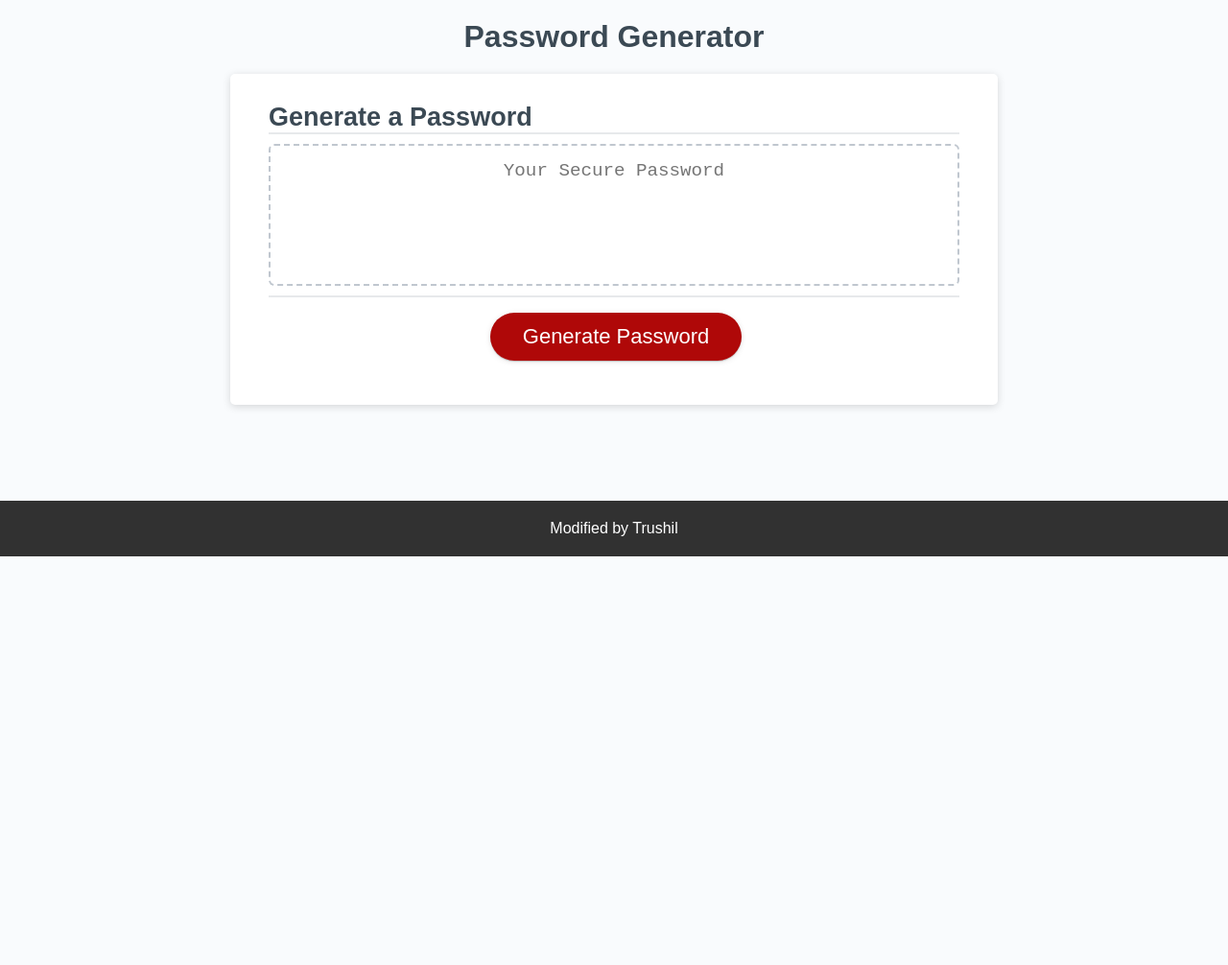
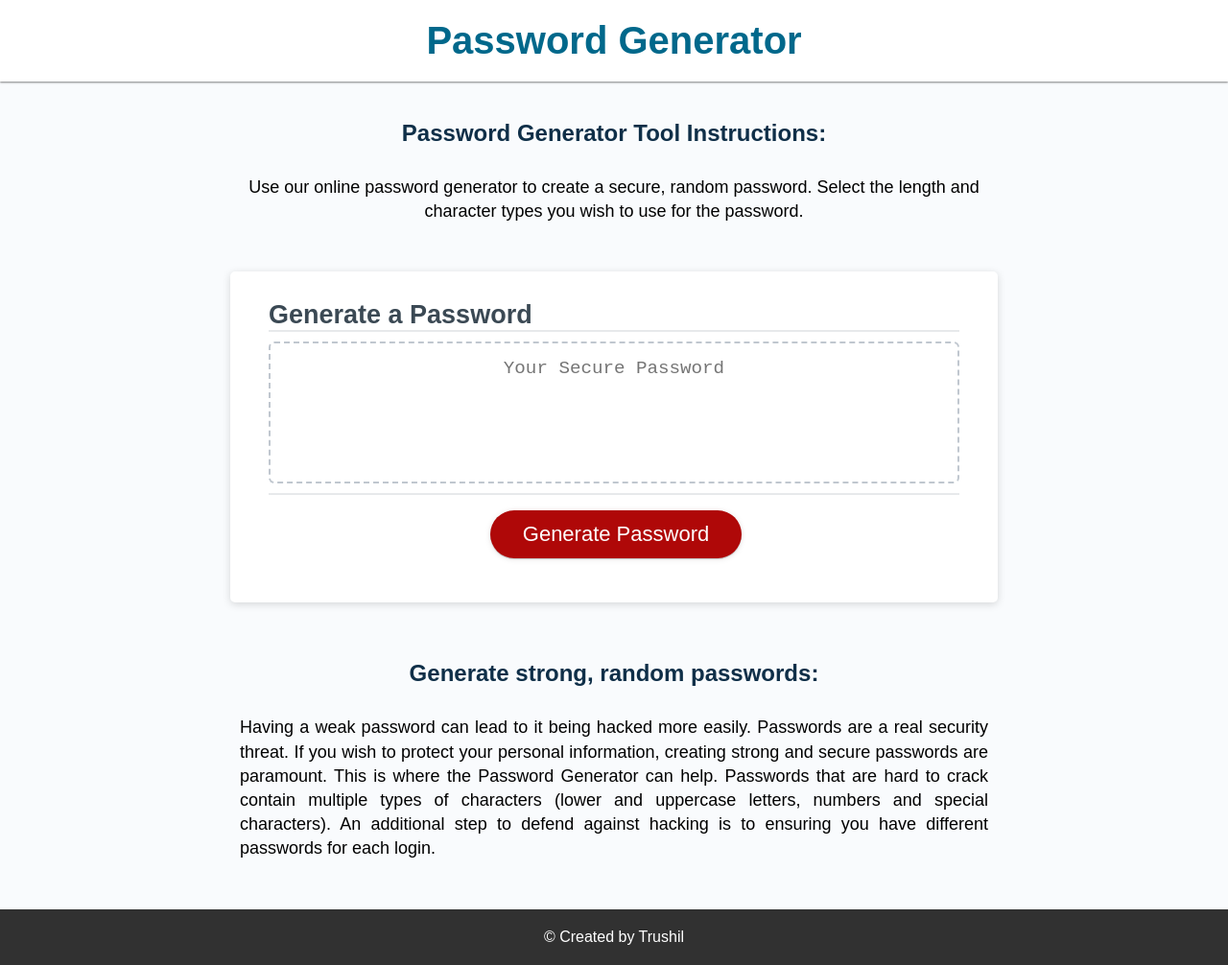
Before and after one commit to TrushilBudhia/Password-Generator, a plain HTML site: page index.html in a window 1280 px wide. Shown: the whole page at 96% size. Before the commit the page ends 800 px from the top, so only its background shows below. Drawn offline with Linux system fonts and the light colour scheme.

Commit message:
Updated the index.html, style.css and the script.js files

```diff
--- a/assets/css/style.css
+++ b/assets/css/style.css
@@ -20,24 +20,27 @@ body,
 }
 
 body {
+  background-color: #f9fbfd;
   font-family: sans-serif;
-  background-color: #f9fbfd;
+
 }
 
 /* Wrapper styling */
 /* Why is this required? */
 .wrapper {
-  padding-top: 30px;
   padding-left: 20px;
   padding-right: 20px;
+  padding-top: 30px;
 }
 
 /* Header section styling */
 header {
+  color: hsl(206, 17%, 28%);
+  padding: 20px;
   text-align: center;
-  padding: 20px;
+
   /* padding-top: 0px; - delete */
-  color: hsl(206, 17%, 28%);
+
 }
 
 /* Main section styling */
@@ -55,11 +58,11 @@ main {
 
 /* Can't a border-top be used instead? */
 .card-header::after {
+  background: #e7e9eb;
   content: " ";
   display: block;
+  height: 2px;
   width: 100%;
-  background: #e7e9eb;
-  height: 2px;
 }
 
 /* Is this required? */
@@ -73,23 +76,23 @@ main {
 
 /* Can't a border-top be used instead? */
 .card-footer::before {
+  background: #e7e9eb;
   content: " ";
   display: block;
+  height: 2px;
   width: 100%;
-  background: #e7e9eb;
-  height: 2px;
 }
 
 /* What is this for? */
 .card-footer::after {
+  clear: both;
   content: " ";
   display: block;
-  clear: both;
 }
 
 .btn {
+  background-color: hsl(360, 91%, 36%);
   border: none;
-  background-color: hsl(360, 91%, 36%);
   border-radius: 25px;
   box-shadow:  0px 1px 6px 0px rgba(0, 0, 0, 0.1), 0px 1px 1px 0px rgba(0, 0, 0, 0.2);
   color: hsl(0, 0%, 100%);
@@ -122,21 +125,20 @@ button {
   -webkit-appearance: none;
   -moz-appearance: none;
   appearance: none;
-  border: none;
+  border: 2px dashed #c0c7cf;
+  border-radius: 6px;
   display: block;
-  width: 100%;
+  font-size: 1.2rem;
+  margin-top: 10px;
+  margin-bottom: 10px;
+  overflow: hidden;
   padding-top: 15px;
   padding-left: 15px;
   padding-right: 15px;
   padding-bottom: 85px;
-  font-size: 1.2rem;
+  resize: none;
   text-align: center;
-  margin-top: 10px;
-  margin-bottom: 10px;
-  border: 2px dashed #c0c7cf;
-  border-radius: 6px;
-  resize: none;
-  overflow: hidden;
+  width: 100%;
 }
 /*
 footer {
--- a/index.html
+++ b/index.html
@@ -5,6 +5,7 @@
     <meta name="viewport" content="width=device-width, initial-scale=1.0" />
     <meta http-equiv="X-UA-Compatible" content="ie=edge" />
     <title>Password Generator</title>
+    <!-- Inside a subdirectory called css, which is in a subdirectory called assets, inside the current directory -->
     <link rel="stylesheet" href="./assets/css/style.css" />
   </head>
   <body>
@@ -32,11 +33,6 @@
         </article>
       </main>
       <!-- END MAIN CARD SECTION -->
-      <!-- START FOOTER SECTION -->
-      <footer>
-        <p>Modified by Trushil</p>
-      </footer>
-      <!-- END FOOTER SECTION -->
     </div>
     <script src="script.js"></script>
   </body>
--- a/script.js
+++ b/script.js
@@ -9,8 +9,7 @@ var specialChar;
 var generateBtn = document.querySelector("#generate");
 
 // Write the generated password to the #password id
-// With the returned passwordSet value, it assigns it to the variable password
-// The value of password is then assigned to passwordText which is selecting the #password id
+// With the returned passwordValue value, it assigns it to the variable password. The value of password is then assigned to passwordText which is selecting the #password id
 function writePassword() {
   var password = generatePassword();
   var passwordText = document.querySelector("#password");
@@ -21,69 +20,61 @@ function writePassword() {
 // Creating a function object to generate the randomized password with the specified criteria from the user
 var generatePassword = function() {
   // Prompting the user to enter the password length
-  var passwordLength = prompt("Enter the length of the password (between 8-128 characters):");
+  var passwordLength = parseInt(prompt("Enter the length of the password (between 8-128 characters):"));
 
   // Declaring the variable and setting the values to blank
   var lowercaseValue = "";
   var uppercaseValue = "";
   var numberValue = "";
   var specialValue = "";
-  var passwordSet = "";
+  var passwordValue = "";
 
   // Using an if statement to analyse the users length input
   // Whether the user selects cancel, inputs the correct length value or does not input a valid value, a different result will return
-  if(!passwordLength) {
+  if (!passwordLength) {
     return;
-  } else if(passwordLength >= 8 && passwordLength <= 128 ) {
+  } else if (passwordLength >= 8 && passwordLength <= 128 ) {
     // passwordCriteria() function is invoked and the confirm messages are prompted
     passwordCriteria();
 
     // A message that displays when none of the password character type criteria is selected
     // Invokes the function passwordCriteria() again to reconfirm with the user what character types they wish to select
-    while(!lowercaseChar && !uppercaseChar && !numberChar && !specialChar) {
+    while (!lowercaseChar && !uppercaseChar && !numberChar && !specialChar) {
       alert("You must select at least one character type");
       passwordCriteria();
     }
 
     // Using if statements to check whether the specific character type is selected and changes the value of the relevant variable if they are
-    if(lowercaseChar) {
+    if (lowercaseChar) {
       lowercaseValue = "abcdefghijklmnopqrstuvwxz";
-      console.log(lowercaseValue);
     }
-
-    if(uppercaseChar) {
+    if (uppercaseChar) {
       uppercaseValue = "ABCDEFGHIJKLMNOPQRSTUVWXZ";
-      console.log(uppercaseValue);
     }
-
-    if(numberChar) {
+    if (numberChar) {
       numberValue = "0123456789";
-      console.log(numberValue);
     }
-
-    if(specialChar) {
+    if (specialChar) {
       specialValue = " !\"#$%&'().@_*+,-/:;<=>?[\\]^`{|}~";
-      console.log(specialValue);
     }
 
     // Declaring the characters variable and assigning it a value of the relevant characters used across the different character types chosen by the user
     var characters = lowercaseValue + uppercaseValue + numberValue + specialValue;
-    console.log(characters);
 
-    // Using a for loop and Math random code to randomize the password which is assigned to the passwordSet variable
+    // Using a for loop and Math random code to randomize the password which is then assigned to the passwordValue variable
     for(var i = 0; i < passwordLength; i++) {
-      passwordSet += characters.charAt(Math.floor(Math.random() * characters.length));
+      passwordValue += characters.charAt(Math.floor(Math.random() * characters.length));
     }
 
-    // Returns the passwordSet variable with the updated value
-    return passwordSet;
+    // Returns the passwordValue variable with the updated value
+    return passwordValue;
   } else {
     alert("Password length does not meet the criteria (between 8-128 characters). Try again");
     generatePassword();
   }
 }
 
-// Creating a function object that prompts confirm messages for the different character types desires for the password
+// Creating a function object that prompts confirm messages for the different character types desired for the password
 var passwordCriteria = function() {
   lowercaseChar = confirm("Do you want lowercase letters in your password?");
   uppercaseChar = confirm("Do you want uppercase letters in your password?");
@@ -91,18 +82,72 @@ var passwordCriteria = function() {
   specialChar = confirm("Do you want special characters in your password?");
 
 }
-// Add event listener to generate button
+// Add event listener to the #generate button id
 generateBtn.addEventListener("click", writePassword);
 
+
+// Declaring variables and assigning values of an element selected to them
+var body = document.body;
+var wrapperSelect = body.children[0];
+var headerSelect = document.querySelector('header');
+var mainSelect = document.querySelector('main');
+
+// Creating and appending a FOOTER to the wrapper class in the body section of the document
+var footerSection = document.createElement('footer');
+footerSection.textContent = "© Created by Trushil";
+wrapperSelect.appendChild(footerSection);
+
+// Creating and appending a section with instructions - before the main section
+var instructionSection = document.createElement('section');
+wrapperSelect.insertBefore(instructionSection, mainSelect);
+
+var instructionHeader = document.createElement('h2');
+instructionHeader.textContent = "Password Generator Tool Instructions:";
+instructionSection.appendChild(instructionHeader);
+
+var instructionText = document.createElement('p');
+instructionText.textContent = "Use our online password generator to create a secure, random password. Select the length and character types you wish to use for the password.";
+instructionSection.appendChild(instructionText);
+
+// Creating and appending a section with information on passwords - before the footer section
+var informationSection = document.createElement('section');
+wrapperSelect.insertBefore(informationSection, footerSection);
+
+var infoHeader = document.createElement('h2');
+infoHeader.textContent = "Generate strong, random passwords:";
+informationSection.appendChild(infoHeader);
+
+var informationText = document.createElement('p');
+informationText.textContent = "Having a weak password can lead to it being hacked more easily. Passwords are a real security threat. If you wish to protect your personal information, creating strong and secure passwords are paramount. This is where the Password Generator can help. Passwords that are hard to crack contain multiple types of characters (lower and uppercase letters, numbers and special characters). An additional step to defend against hacking is to ensuring you have different passwords for each login.";
+informationSection.appendChild(informationText);
+
 // CHANGING THE STYLE PROPERTIES
+
 // Declaring variable and assigning it a value - selects the btn class
 // Changes the outline style to none
 var buttonStyle = document.getElementsByClassName('btn');
 buttonStyle[0].style.outline = "none";
 
-var footerStyle = document.querySelector('footer');
-footerStyle.setAttribute('style', 'background: #313131; color: #fff; margin: 0 auto; margin-top: 100px; padding: 20px; text-align: center; width: 100%;');
+// Removing the padding in the wrapper class
+wrapperSelect.setAttribute('style', 'padding: 0px')
 
-// Removing the padding in the wrapper class
-var wrapperStyle = document.getElementsByClassName('wrapper');
-wrapperStyle[0].setAttribute('style', 'padding: 0px')
+// Adding styling to the HEADER element
+headerSelect.setAttribute('style', 'background: #fff; box-shadow: 0 1px 2px 0 rgb(0 0 0 / 50%); color: #00688B; font-size: 20px;');
+
+// Adding styling to the instructions section
+instructionHeader.setAttribute('style', 'color: #0F2F48; margin: 0 auto; margin-top: 20px; padding: 20px; text-align: center;');
+instructionText.setAttribute('style', 'font-size: 18px; line-height: 1.4; margin: 0 auto; padding: 10px; text-align: center; max-width: 800px;');
+
+// Adding styling to the MAIN element
+mainSelect.setAttribute('style', 'margin-bottom: 40px; margin-top: 40px;');
+
+// Adding styling to the information section
+infoHeader.setAttribute('style', 'color: #0F2F48; margin: 0 auto; margin-top: 20px; padding: 20px; text-align: center;');
+informationText.setAttribute('style', 'font-size: 18px; line-height: 1.4; margin: 0 auto; margin-bottom: 40px; padding: 10px; text-align: justify; max-width: 800px;');
+
+// Adding the styling to the FOOTER element
+footerSection.setAttribute('style', 'background: #313131; color: #fff; margin: 0 auto; padding: 20px; text-align: center; width: 100%;');
+
+// TODO
+// Rewrite the function to allow the generate password function to work when the length prompt is initially cancelled.
+// Move the latter parts of the code that deal with adding HTML and changing CSS to a new js file
```
